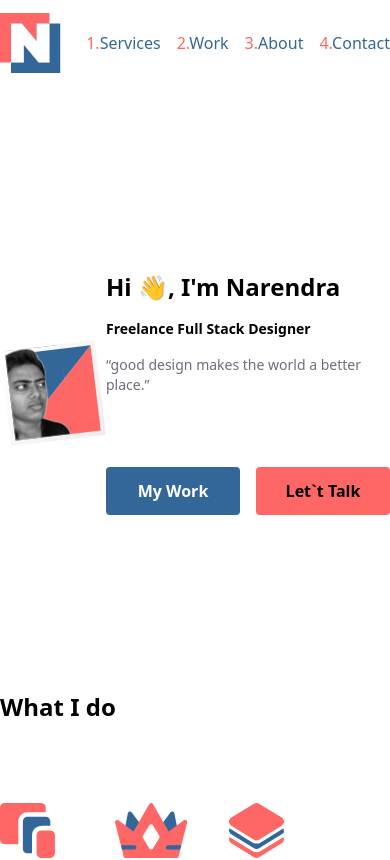
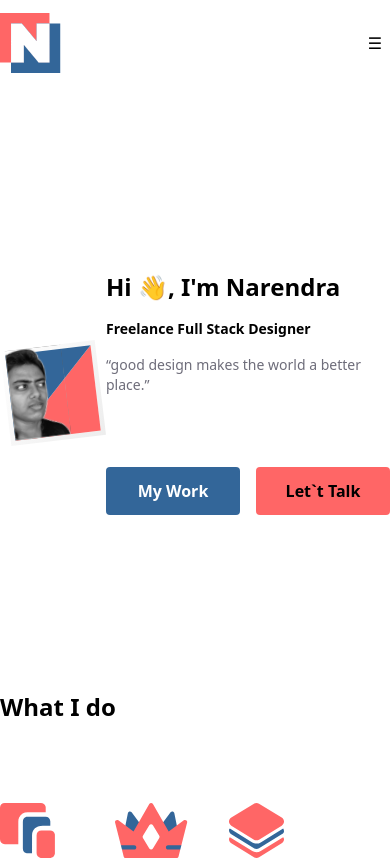
Before and after one commit to Leekwanyong/css-practice, a React (Vite) app: page / in a window 390 px wide. Shown: the top 860 px of the page. Built offline with nearby package versions, Linux system fonts and the light colour scheme.

Commit message:
✨ feat: header 반응형 처리

```diff
--- a/src/layouts/Header.tsx
+++ b/src/layouts/Header.tsx
@@ -1,6 +1,12 @@
+import { useState } from "react";
 import { HEADER_MENU } from "../constance/header";
 
 function Header() {
+    const [toggle, setToggle] = useState<boolean>(false);
+
+    const onToggle = () => {
+        setToggle((prev) => !prev);
+    };
     return (
         <header className="fixed top-0 left-0 right-0 max-w-7xl mx-auto bg-white">
             <div className="flex items-center justify-between">
@@ -8,7 +14,7 @@ function Header() {
                     <img src="/asset/logo/logo.svg" alt="logo" />
                 </div>
                 <nav>
-                    <ul className="flex gap-4">
+                    <ul className="hidden md:flex gap-4">
                         {HEADER_MENU.map((menu, i) => (
                             <li key={`menu-${menu}-${i}`} className="text-secondary">
                                 <span className="text-primary">{i + 1}.</span>
@@ -16,6 +22,22 @@ function Header() {
                             </li>
                         ))}
                     </ul>
+                    <button className="md:hidden px-2" onClick={onToggle}>
+                        {toggle ? "X" : "☰"}
+                    </button>
+                    {toggle && (
+                        <div className="fixed top-20 left-0 w-full border-b py-2 items-center   bg-white z-50 flex flex-col">
+                            {/* 햄버거 클릭 시 열리는 메뉴 */}
+                            <ul className="flex flex-col  gap-2 cursor-pointer w-full justify-center items-center ">
+                                {HEADER_MENU.map((menu, i) => (
+                                    <li key={`menu-${menu}-${i}`} className="text-secondary">
+                                        <span className="text-primary">{i + 1}.</span>
+                                        {menu}
+                                    </li>
+                                ))}
+                            </ul>
+                        </div>
+                    )}
                 </nav>
             </div>
         </header>
```
